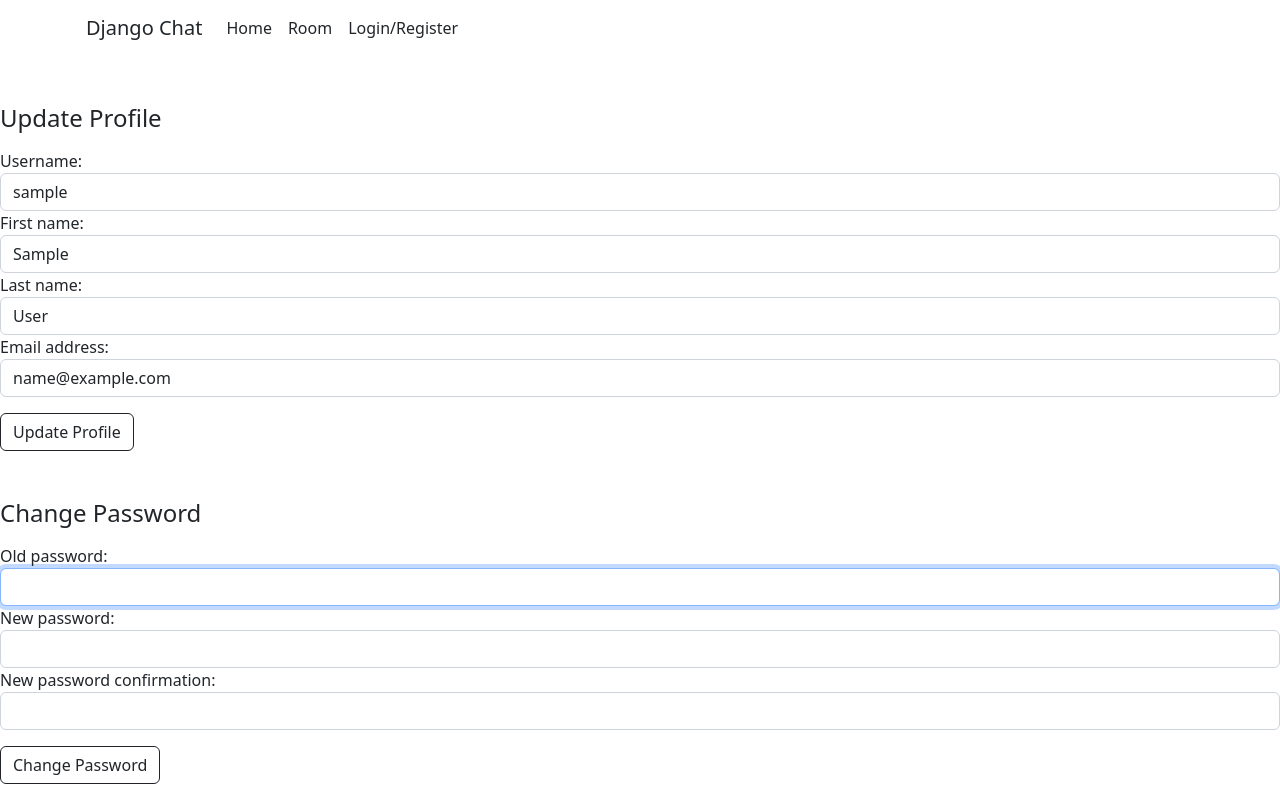
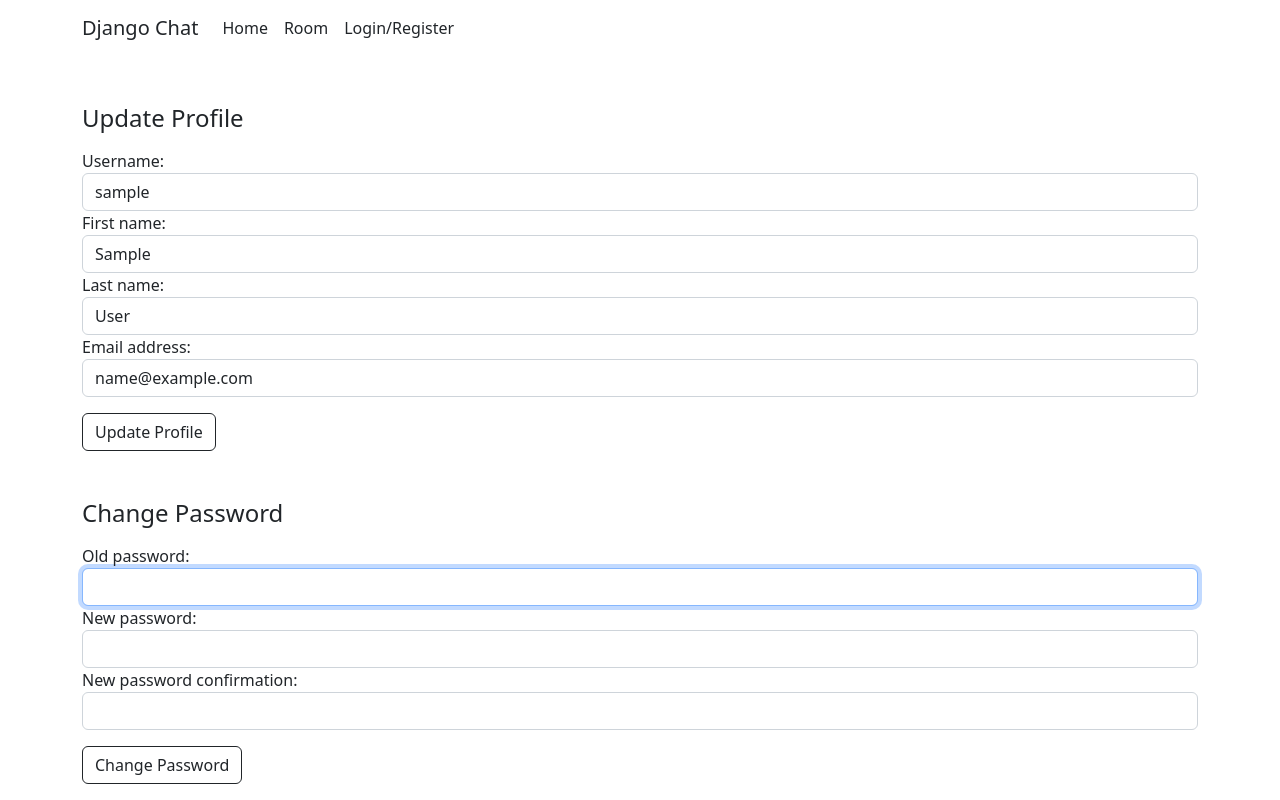
Before and after one commit to gibran-abdillah/chat-app, a Django app: page /profile in a window 1280 px wide. Run offline with Django 4.2, Linux system fonts and the light colour scheme; the visitor is signed in with stand-in values (Sample User, id 1); some libraries are stand-ins or nearby versions.

Commit message:
Delete unused code

```diff
--- a/public/templates/public/profile.html
+++ b/public/templates/public/profile.html
@@ -1,13 +1,8 @@
 {% extends 'public/base.html' %}
 
 
-{% block additional_head %}
-
-{% load static %}
-<link rel="stylesheet" href="{% static 'chat/css/styles.css' %}">
-{% endblock %}
     {% block content %}
-    <div class="mt-5 ml-4">
+    <div class="mt-5 ml-4 container">
         <div id="message"></div>
         <div class="form-group mb-3">
             <h4>Update Profile</h4>
```
